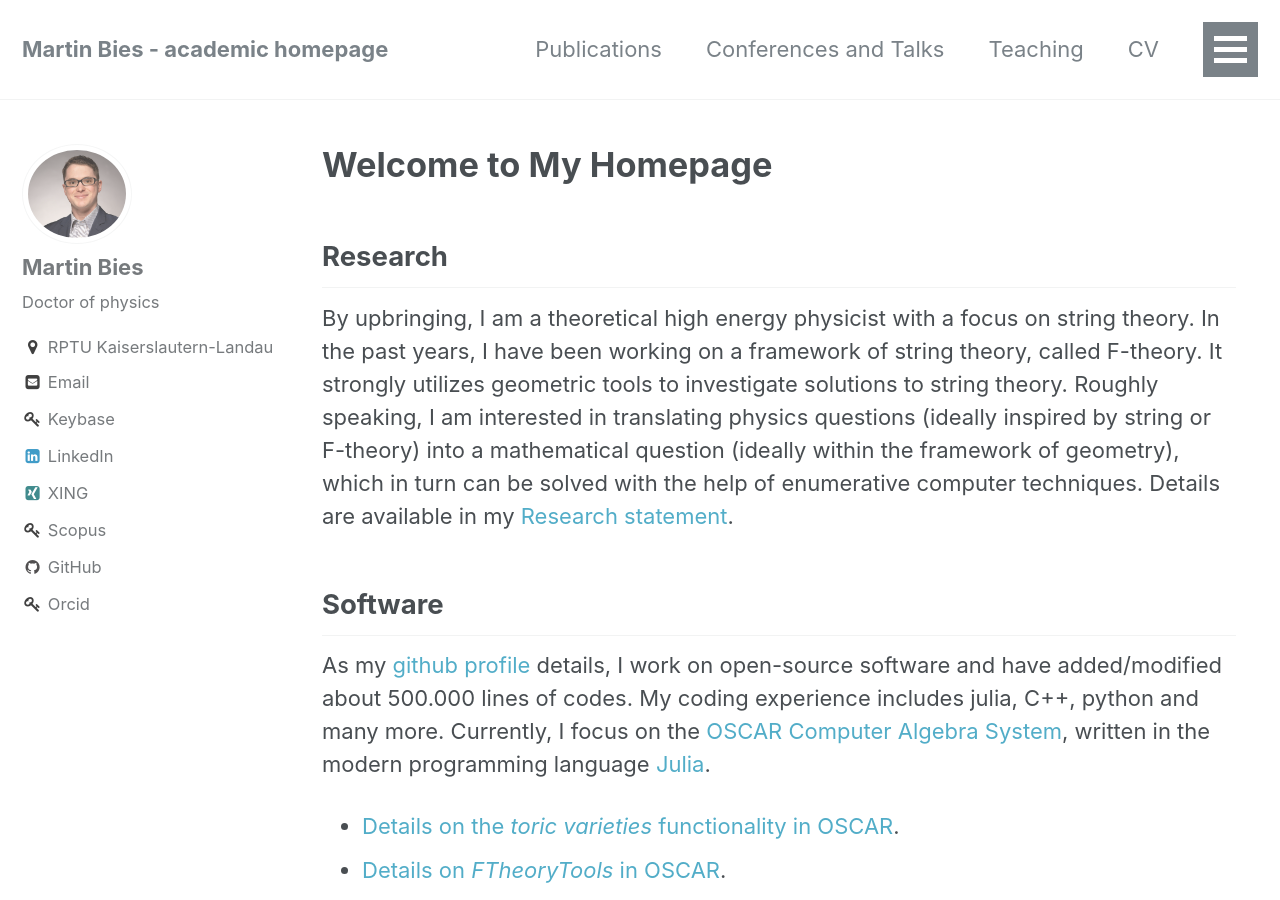
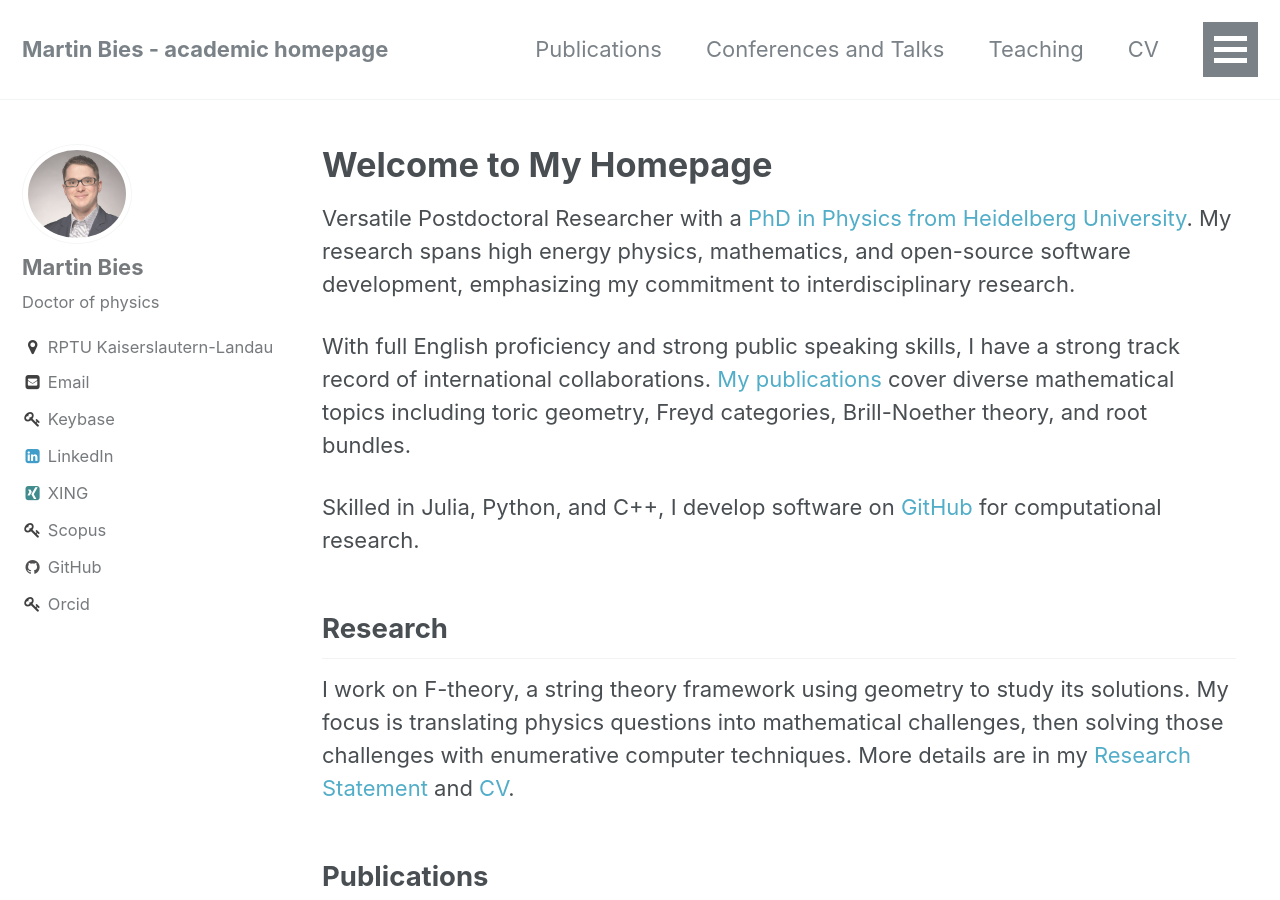
Before and after one commit to MartinBies/MartinBies.github.io, a Jekyll site: the page built from index.md, in a window 1280 px wide and 900 px high. Built offline with Jekyll 4.4.1, drawn with Linux system fonts in a browser that asks for light colours; our own code applies the rules of GitHub Pages for plain Markdown files; some of the changed text lies outside the part shown.

Commit message:
Improve content of website

```diff
--- a/index.md
+++ b/index.md
@@ -5,12 +5,33 @@ author_profile: true
 
 # Welcome to My Homepage
 
+Versatile Postdoctoral Researcher with a [PhD in Physics from Heidelberg University](https://archiv.ub.uni-heidelberg.de/volltextserver/24045/). My research spans high energy physics, mathematics, and open-source software development, emphasizing my commitment to interdisciplinary research.
+
+With full English proficiency and strong public speaking skills, I have a strong track record of international collaborations. [My publications](https://martinbies.github.io/publications/) cover diverse mathematical topics including toric geometry, Freyd categories, Brill-Noether theory, and root bundles.
+
+Skilled in Julia, Python, and C++, I develop software on [GitHub](https://github.com/herearound) for computational research.
+
+
 ## Research
 
-By upbringing, I am a theoretical high energy physicist with a focus on string theory. In the past years, I have been working on a framework of string theory, called F-theory. It strongly utilizes geometric tools to investigate solutions to string theory. Roughly speaking, I am interested in translating physics questions (ideally inspired by string or F-theory) into a mathematical question (ideally within the framework of geometry), which in turn can be solved with the help of enumerative computer techniques. Details are available in my [Research statement](/ResearchStatement.pdf).
+I work on F-theory, a string theory framework using geometry to study its solutions. My focus is translating physics questions into mathematical challenges, then solving those challenges with enumerative computer techniques. More details are in my [Research Statement](/ResearchStatement.pdf) and [CV](https://martinbies.github.io/CV_MartinBies.pdf).
+
+
+## Publications
+
+For a full list of my publications, see [inspire](https://inspirehep.net/author/profile/M.Bies.1), [arXiv](https://arxiv.org/search/?query=Martin+Bies&searchtype=author&abstracts=hide&order=-announced_date_first&size=50), [orcid](https://orcid.org/0000-0002-9609-1693), [scopus](https://www.scopus.com/authid/detail.uri?authorId=57197835420) or the summary [here](https://martinbies.github.io/publications/).
+
 
 ## Software
 
-As my [github profile](https://github.com/herearound) details, I work on open-source software and have added/modified about 500.000 lines of codes. My coding experience includes julia, C++, python and many more. Currently, I focus on the [OSCAR Computer Algebra System](https://github.com/oscar-system/Oscar.jl), written in the modern programming language [Julia](https://julialang.org/).
-* [Details on the *toric varieties* functionality in OSCAR](https://docs.oscar-system.org/stable/AlgebraicGeometry/ToricVarieties/intro/).
-* [Details on *FTheoryTools* in OSCAR](https://docs.oscar-system.org/stable/Experimental/FTheoryTools/introduction/).
+My [GitHub profile](https://github.com/herearound) showcases my work on open-source software, with contributions to around 500,000 lines of code. I specialize in Julia, Python, C++. Currently, I focus on the [OSCAR Computer Algebra System](https://github.com/oscar-system/Oscar.jl), with emphasis on [*Toric Varieties*](https://docs.oscar-system.org/stable/AlgebraicGeometry/ToricVarieties/intro/) and [*FTheoryTools*](https://docs.oscar-system.org/stable/Experimental/FTheoryTools/introduction/).
+
+
+## Talks and Conferences
+
+I have presented my research at numerous conferences. For details, see [here](https://martinbies.github.io/conferences%20and%20talks/).
+
+
+## Teaching
+
+I enjoy sharing knowledge with students. For my teaching record, see [here](https://martinbies.github.io/teaching/).
```
Also changed, not shown: _pages/publications.md (+0 -2 lines).
